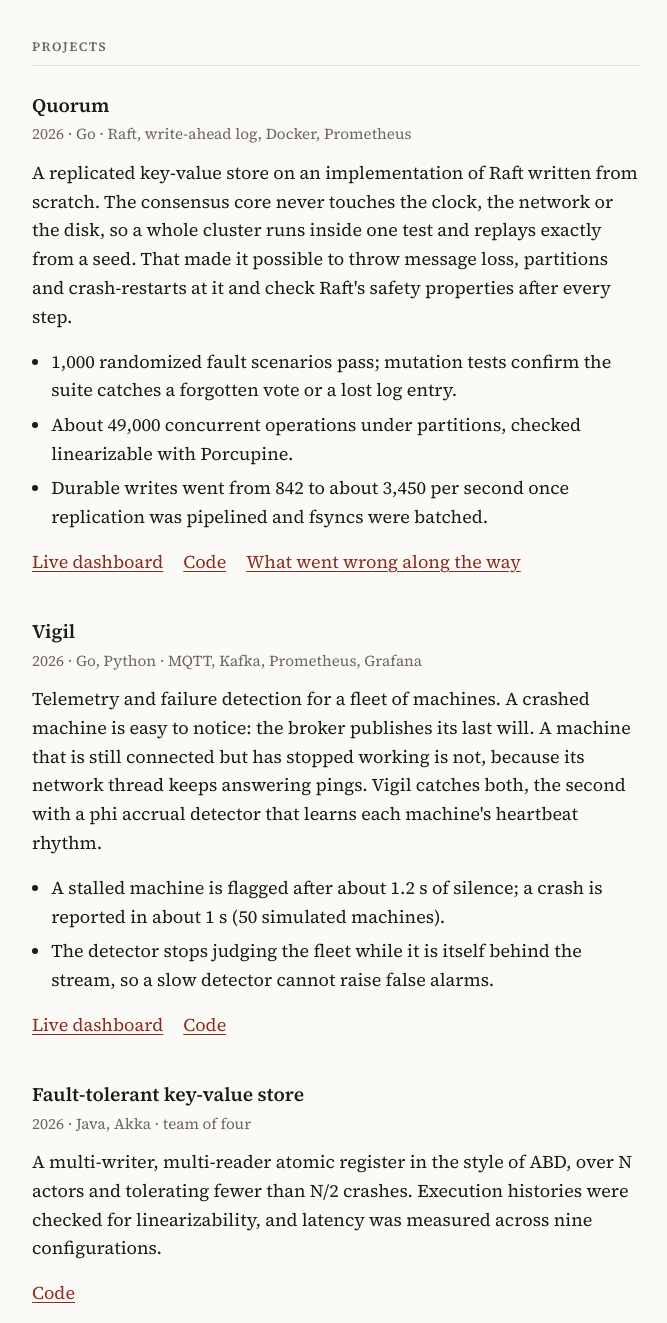
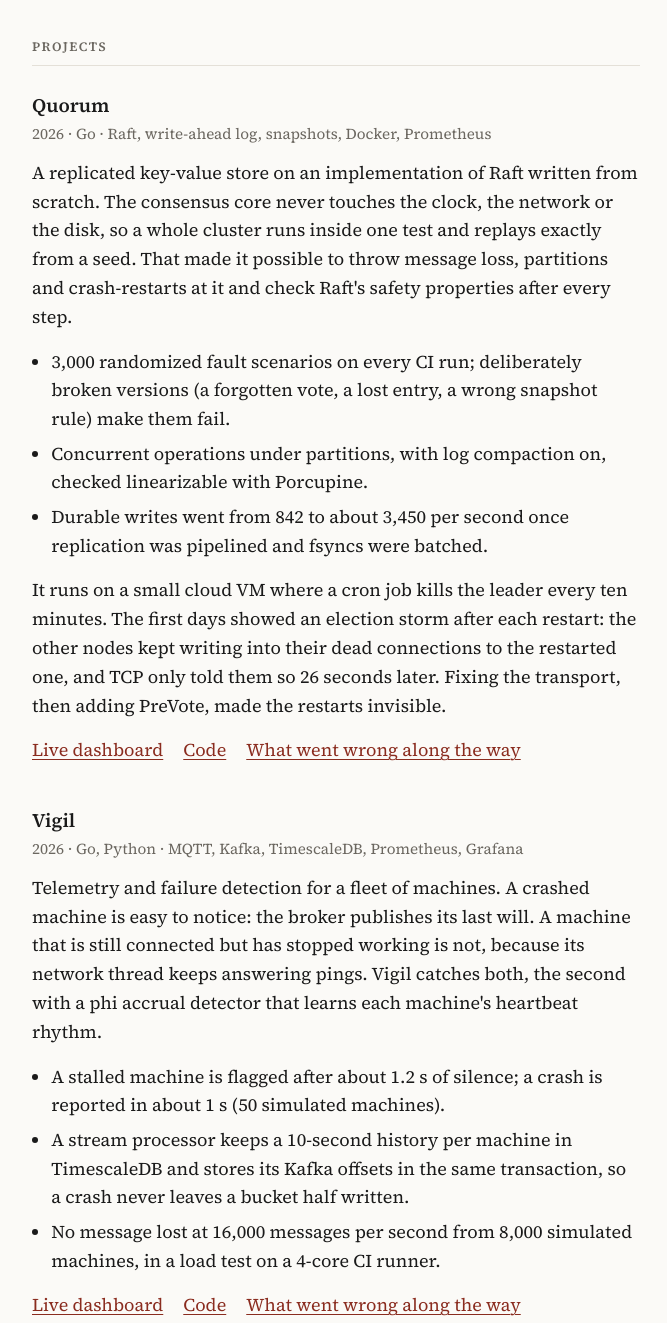
Before and after one commit to kabilaymen/kabilaymen.github.io, a plain HTML site: page index.html in a window 1280 px wide. Shown: the part 420-1743 px from the top of the page, without its empty margins (304-971 px from the left). Drawn offline with Linux system fonts and the light colour scheme.

Commit message:
Projects: PreVote, snapshots, the production incident; Vigil history and load test

```diff
--- a/index.html
+++ b/index.html
@@ -38,7 +38,7 @@
 
     <article>
       <h3>Quorum</h3>
-      <p class="meta">2026 · Go · Raft, write-ahead log, Docker, Prometheus</p>
+      <p class="meta">2026 · Go · Raft, write-ahead log, snapshots, Docker, Prometheus</p>
       <p>
         A replicated key-value store on an implementation of Raft written from scratch. The consensus
         core never touches the clock, the network or the disk, so a whole cluster runs inside one
@@ -46,10 +46,16 @@
         partitions and crash-restarts at it and check Raft's safety properties after every step.
       </p>
       <ul>
-        <li>1,000 randomized fault scenarios pass; mutation tests confirm the suite catches a forgotten vote or a lost log entry.</li>
-        <li>About 49,000 concurrent operations under partitions, checked linearizable with Porcupine.</li>
+        <li>3,000 randomized fault scenarios on every CI run; deliberately broken versions (a forgotten vote, a lost entry, a wrong snapshot rule) make them fail.</li>
+        <li>Concurrent operations under partitions, with log compaction on, checked linearizable with Porcupine.</li>
         <li>Durable writes went from 842 to about 3,450 per second once replication was pipelined and fsyncs were batched.</li>
       </ul>
+      <p>
+        It runs on a small cloud VM where a cron job kills the leader every ten minutes. The first
+        days showed an election storm after each restart: the other nodes kept writing into their dead
+        connections to the restarted one, and TCP only told them so 26 seconds later. Fixing the
+        transport, then adding PreVote, made the restarts invisible.
+      </p>
       <p class="more">
         <a href="https://quorum.aymenkabil.me">Live dashboard</a>
         <a href="https://github.com/kabilaymen/quorum">Code</a>
@@ -59,7 +65,7 @@
 
     <article>
       <h3>Vigil</h3>
-      <p class="meta">2026 · Go, Python · MQTT, Kafka, Prometheus, Grafana</p>
+      <p class="meta">2026 · Go, Python · MQTT, Kafka, TimescaleDB, Prometheus, Grafana</p>
       <p>
         Telemetry and failure detection for a fleet of machines. A crashed machine is easy to
         notice: the broker publishes its last will. A machine that is still connected but has
@@ -68,11 +74,13 @@
       </p>
       <ul>
         <li>A stalled machine is flagged after about 1.2 s of silence; a crash is reported in about 1 s (50 simulated machines).</li>
-        <li>The detector stops judging the fleet while it is itself behind the stream, so a slow detector cannot raise false alarms.</li>
+        <li>A stream processor keeps a 10-second history per machine in TimescaleDB and stores its Kafka offsets in the same transaction, so a crash never leaves a bucket half written.</li>
+        <li>No message lost at 16,000 messages per second from 8,000 simulated machines, in a load test on a 4-core CI runner.</li>
       </ul>
       <p class="more">
         <a href="https://vigil.aymenkabil.me">Live dashboard</a>
         <a href="https://github.com/kabilaymen/vigil">Code</a>
+        <a href="https://github.com/kabilaymen/vigil/blob/main/JOURNAL.md">What went wrong along the way</a>
       </p>
     </article>
 
```
Also changed, not shown: 1 other file.
